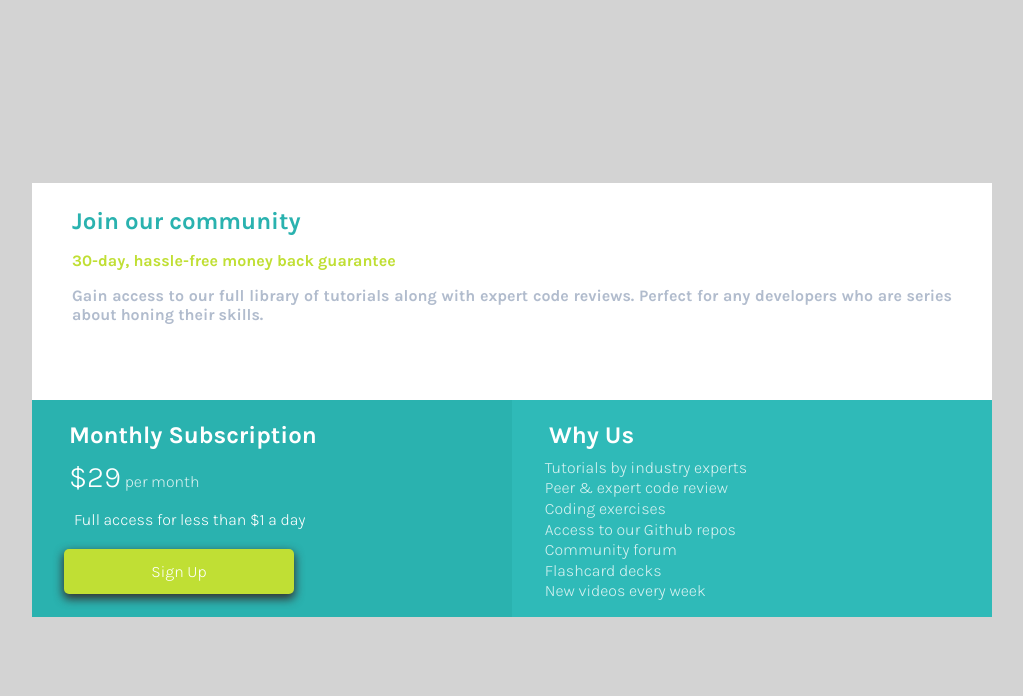
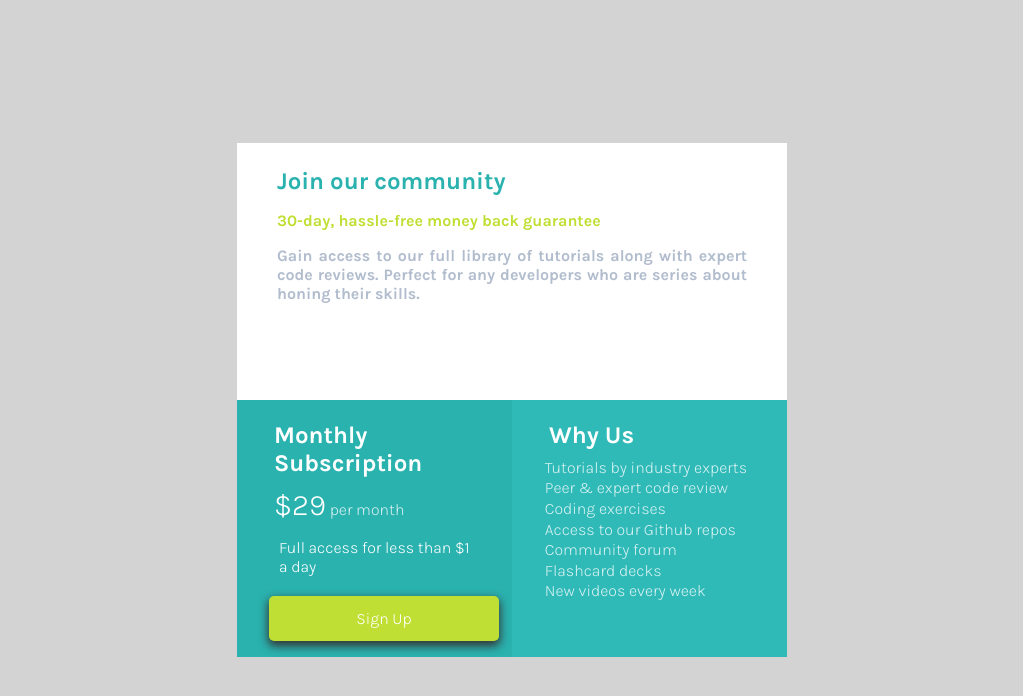
Before and after one commit to voffee/Single-Price-Grid, a plain HTML site: page index.html in a window 1280 px wide. Shown: the whole page, without its empty margins (128-1151 px from the left). Drawn offline with Linux system fonts and the light colour scheme.

Commit message:
responsive design complete, fully matches design

```diff
--- a/css/style.css
+++ b/css/style.css
@@ -15,16 +15,15 @@
     .container {
         grid-template-columns: 1fr 1fr;
         grid-template-rows: 1fr 1fr;
-        display: block;
-        margin: 2rem;
+        max-width: 50%;
     }
 
     .card-1 {
-
         grid-column: 1 / span 2;
     }
 
-    .body {
+    .card-2 {
+        max-width: 275px;
     }
 }
 
@@ -45,7 +44,7 @@ body {
 .container {
     font-family: 'Karla', sans-serif;
     font-weight: 300;
-    max-width: 75%;
+    max-width: 550px;
     justify-content: center;
     display: grid;
     margin: 0 auto;
```
